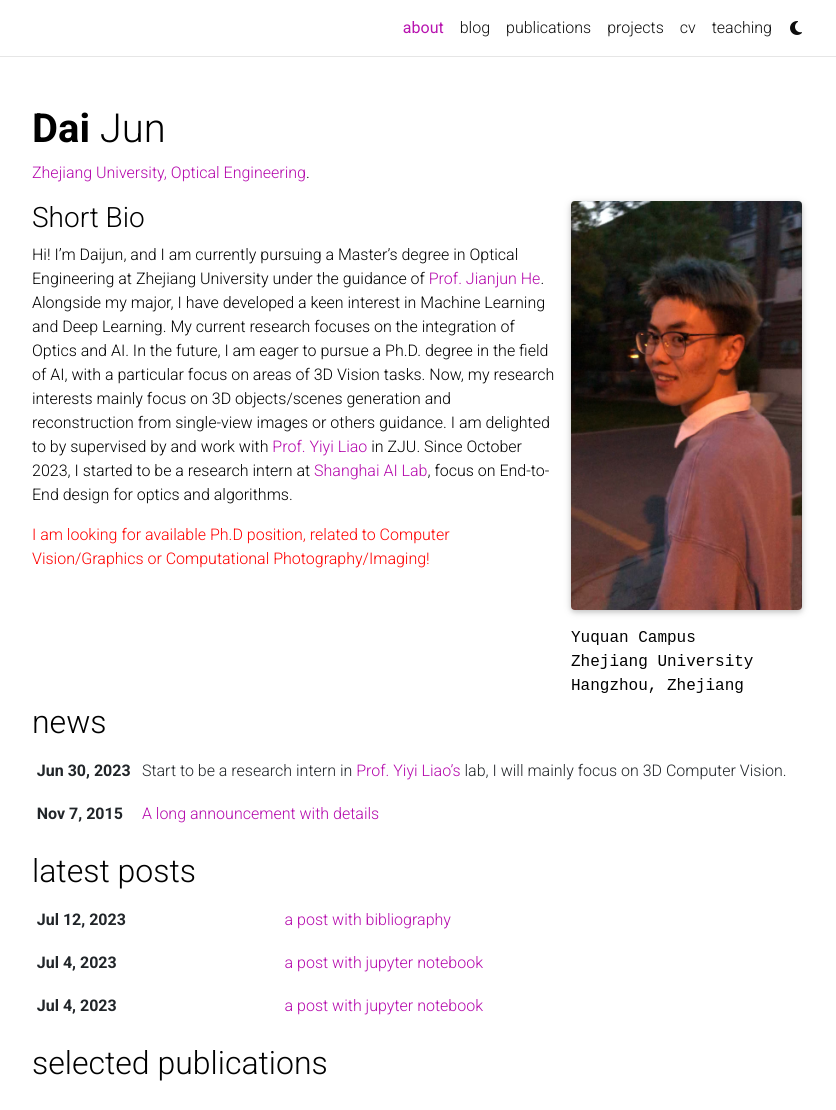
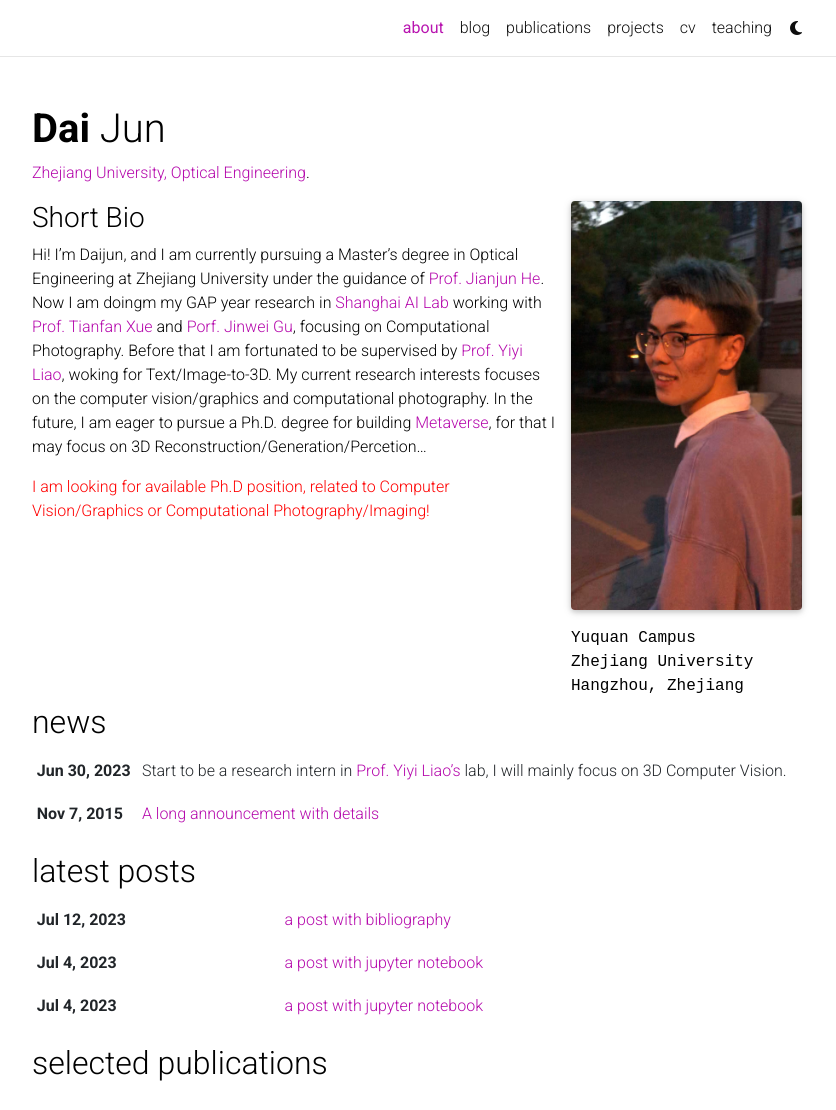
Before and after one commit to daijun10086/daijun10086.github.io, a Jekyll site: the page built from _pages/about.md, in a window 1280 px wide and 1399 px high, cut to the strip 0-1110 px from the top of the window. Shown: the whole strip, without its empty margins (223-1059 px from the left). Built offline with Jekyll 4.4.1, drawn with Linux system fonts in a browser that asks for light colours; comment, search, counter and statistics services are not loaded; a style sheet for code colours, icons or effects is not loaded.

Commit message:
update about-me text

```diff
--- a/_pages/about.md
+++ b/_pages/about.md
@@ -20,7 +20,7 @@
 ---
 
 ### Short Bio
-Hi! I'm Daijun, and I am currently pursuing a Master's degree in Optical Engineering at Zhejiang University under the guidance of [Prof. Jianjun He](https://mypage.zju.edu.cn/JianjunHe#0). Alongside my major, I have developed a keen interest in Machine Learning and Deep Learning. My current research focuses on the integration of Optics and AI. In the future, I am eager to pursue a Ph.D. degree in the field of AI, with a particular focus on areas of 3D Vision tasks. Now, my research interests mainly focus on 3D objects/scenes generation and reconstruction from single-view images or others guidance. I am delighted to by supervised by and work with [Prof. Yiyi Liao](https://yiyiliao.github.io/) in ZJU. Since October 2023, I started to be a research intern at [Shanghai AI Lab](https://www.shlab.org.cn/), focus on End-to-End design for optics and algorithms.
+Hi! I'm Daijun, and I am currently pursuing a Master's degree in Optical Engineering at Zhejiang University under the guidance of [Prof. Jianjun He](https://mypage.zju.edu.cn/JianjunHe#0). Now I am doingm my GAP year research in [Shanghai AI Lab](https://www.shlab.org.cn/) working with [Prof. Tianfan Xue](https://tianfan.info/) and [Porf. Jinwei Gu](https://www.gujinwei.org/), focusing on Computational Photography. Before that I am fortunated to be supervised by [Prof. Yiyi Liao](https://yiyiliao.github.io/), woking for Text/Image-to-3D. My current research interests focuses on the computer vision/graphics and computational photography. In the future, I am eager to pursue a Ph.D. degree for building [Metaverse](https://en.wikipedia.org/wiki/Metaverse#:~:text=The%20metaverse%20is%20a%20loosely,on%20social%20and%20economic%20connection.), for that I may focus on 3D Reconstruction/Generation/Percetion...
 
 <span style="color:red">I am looking for available Ph.D position, related to Computer Vision/Graphics or Computational Photography/Imaging!</span>
 
```
